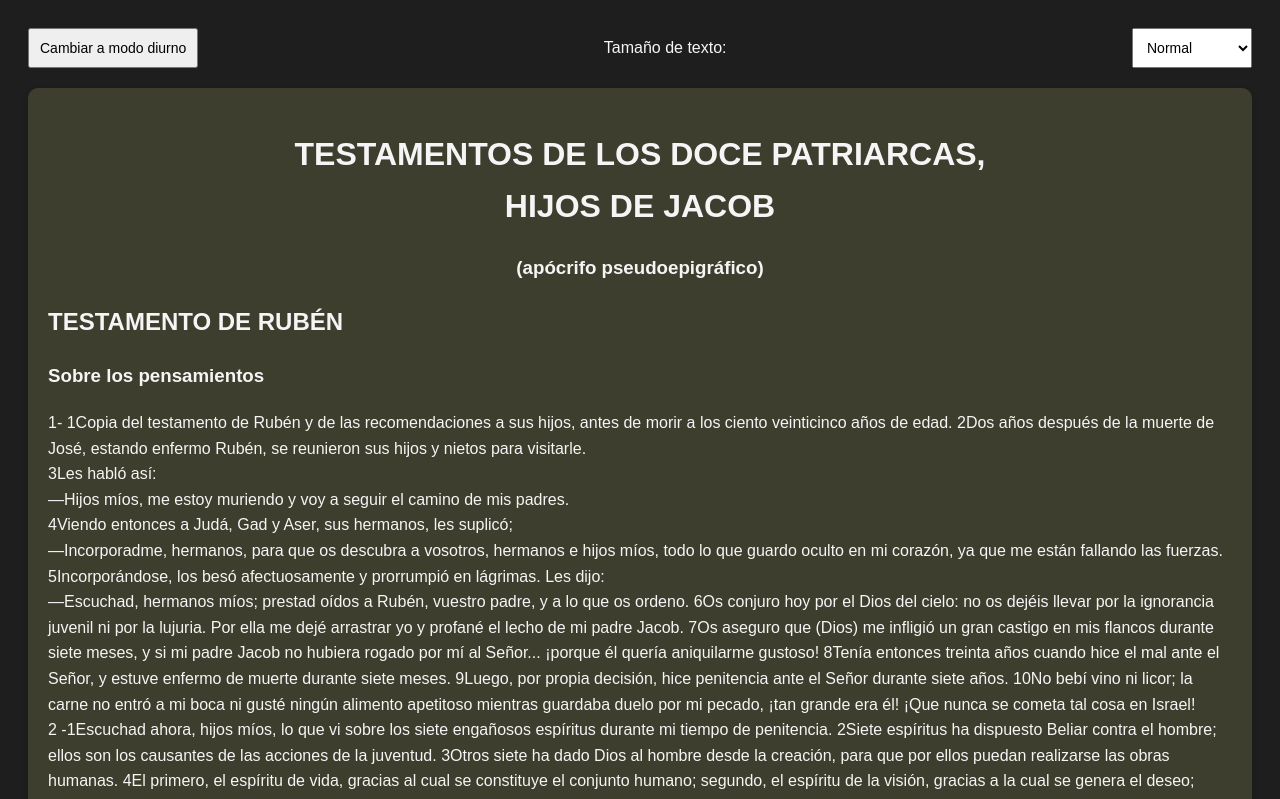
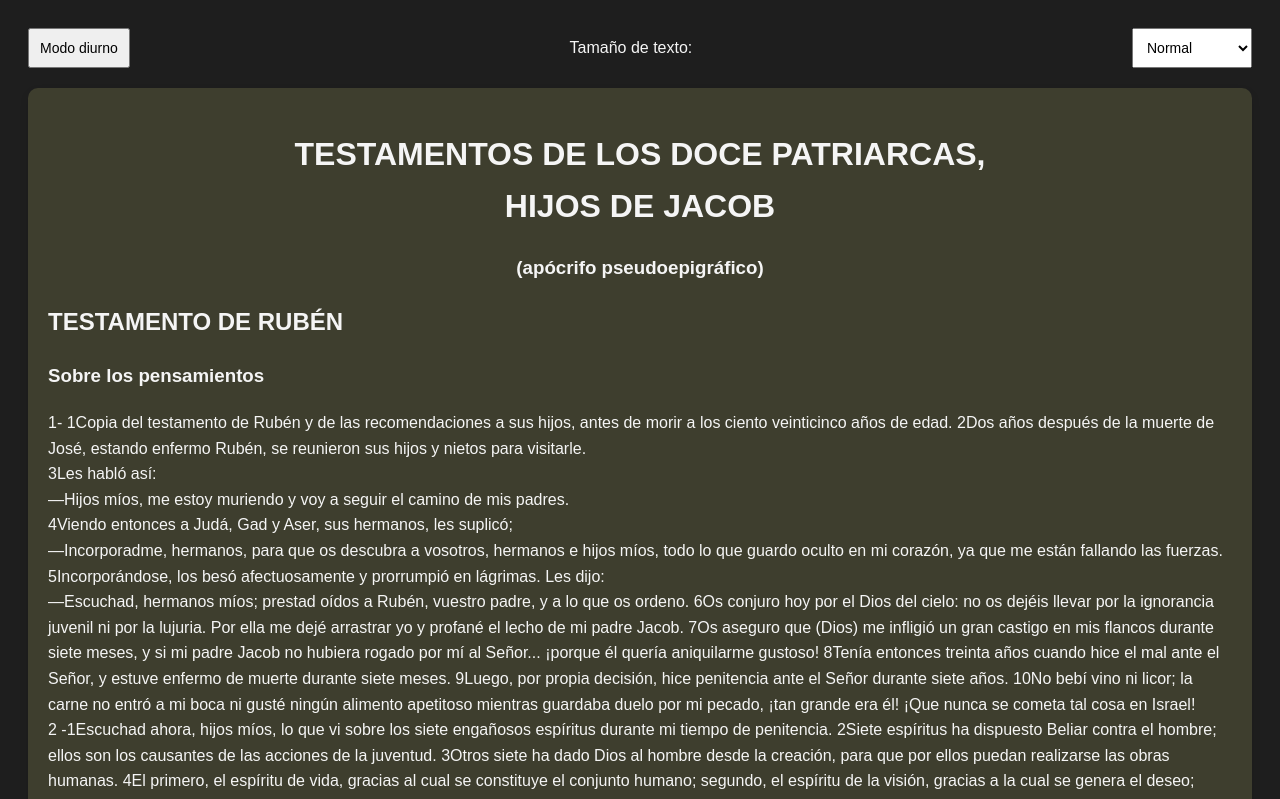
Before and after one commit to BIBLIASYESTUDIOS/testamento12patriarcas, a plain HTML site: page index.html in a window 1280 px wide. Both pictures are taken after a click on the button "Modo nocturno". Shown: the top 799 px of the page. Drawn offline with Linux system fonts and the light colour scheme.

Commit message:
Update index.html

```diff
--- a/index.html
+++ b/index.html
@@ -1053,7 +1053,7 @@
             const button = document.querySelector('.toolbar button');
             body.classList.toggle('dark-mode');
             if (body.classList.contains('dark-mode')) {
-                button.textContent = 'Cambiar a modo diurno';
+                button.textContent = 'Modo diurno';
             } else {
                 button.textContent = 'Modo nocturno';
             }
```
